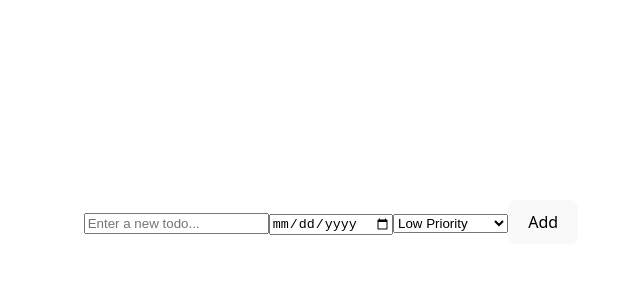
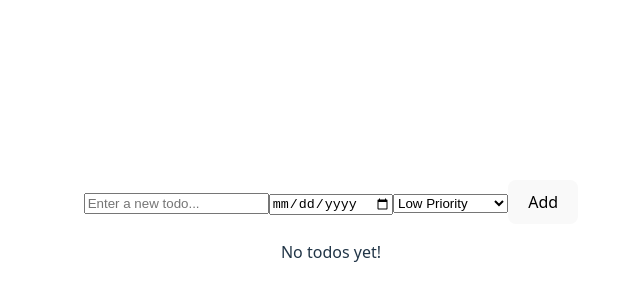
Before and after one commit to FreeFallRush/todo-app-react, a React (Vite) app: page / in a window 1280 px wide. Shown: the part 170-470 px from the top of the page, without its empty margins (309-949 px from the left). Built offline with nearby package versions, Linux system fonts and the light colour scheme.

Commit message:
Updated TodoList.tsx

```diff
--- a/src/components/TodoList.tsx
+++ b/src/components/TodoList.tsx
@@ -3,10 +3,13 @@ import TodoItem from "./TodoItem";
 
 interface TodoListProps {
   todos: Todo[];
-  onDelete: (id: number) => void;
+  onDelete: (id: string) => void;
 }
 
 function TodoList({ todos, onDelete }: TodoListProps) {
+  if (todos.length === 0) {
+    return <p>No todos yet!</p>;
+  }
   return (
     <ul>
       {todos.map((todo) => (
```
